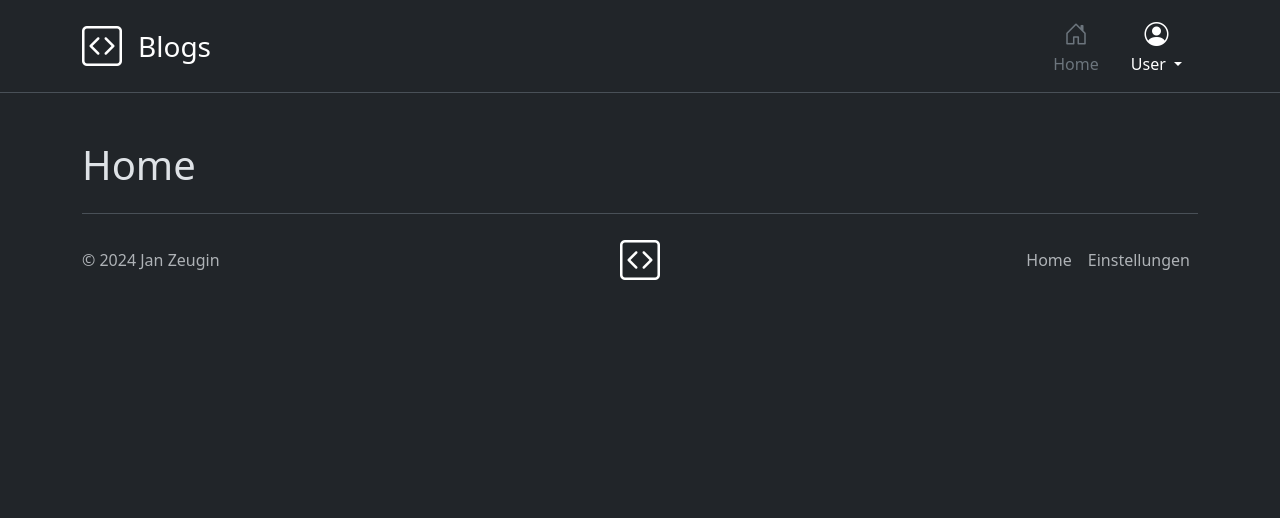
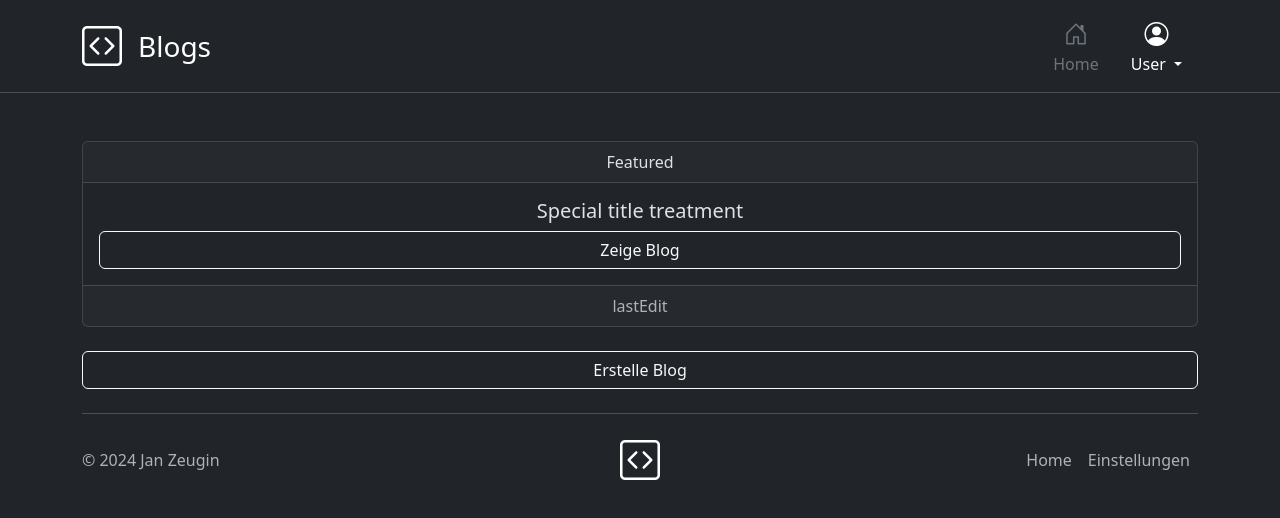
Before and after one commit to SingSang25/WTA-ATL-Frontend-Jan-zeugin, a Vue app: page / in a window 1280 px wide. Shown: the top 518 px of the page. Built offline with nearby package versions, Linux system fonts and the light colour scheme.

Commit message:
Aktualisiere Header.vue, um den Dropdown-Button zu ändern und den Logout-Button hinzuzufügen

```diff
--- /dev/null
+++ b/src/components/BlogCard.vue
@@ -0,0 +1,20 @@
+<template>
+    <div class="card text-center mb-4">
+        <div class="card-header">
+            Featured
+        </div>
+        <div class="card-body">
+            <h5 class="card-title">Special title treatment</h5>
+            <button type="button" class="btn btn-outline-light container">Zeige Blog</button>
+        </div>
+        <div class="card-footer text-body-secondary">
+            lastEdit
+        </div>
+    </div>
+</template>
+
+<script setup>
+
+
+
+</script>
--- a/src/components/Header.vue
+++ b/src/components/Header.vue
@@ -70,7 +70,9 @@
 
 import { onMounted } from 'vue';
 import axios from 'axios';
+
 import { localStorageToken, isAdmin, updateVariable } from '../services/headerUserManagment.js';
+import { router } from '../router/index.js';
 
 onMounted(() => {
     updateVariable();
--- a/src/views/Home.vue
+++ b/src/views/Home.vue
@@ -1,3 +1,9 @@
 <template>
-    <h1>Home</h1>
+    <BlogCard />
+    <button type="button" class="btn btn-outline-light container">Erstelle Blog</button>
 </template>
+
+<script setup>
+import BlogCard from '@/components/BlogCard.vue';
+
+</script>
--- a/src/views/SignUp.vue
+++ b/src/views/SignUp.vue
@@ -27,7 +27,7 @@
 import { onMounted } from 'vue';
 import { useRouter } from 'vue-router';
 import axios from 'axios';
-import { isAdmin, updateVariable } from '../services/headerUserManagment.js';
+import { updateVariable } from '../services/headerUserManagment.js';
 
 const router = useRouter();
 
@@ -43,20 +43,19 @@ const signUp = async () => {
     }
 
     let path = 'http://localhost:3000/auth/register';
-
+    let errorData = false;
     await axios.post(path, { username, email, password }).catch(error => {
         console.error('Error fetching users:', error);
         if (error.response.status === 400) {
+            errorData = true;
             alert('Email oder/und Benutzernamen bereits registriert');
             return;
         }
         alert('Sign Up fehlgeschlagen');
-        return;
     });
 
-    // Login
-    path = 'http://localhost:3000/auth/login';
-
+    if (!errorData) {
+        const path = 'http://localhost:3000/auth/login';
         await axios.post(path, { email, password })
             .then(response => {
                 response = response.data;
@@ -70,6 +69,7 @@ const signUp = async () => {
                 alert('Login fehlgeschlagen');
             });
     }
+};
 
 
 onMounted(() => {
```
Also changed, not shown: src/components/BlogDetailCard.vue (added, +27 -0 lines), src/components/CommentCard.vue (added, +15 -0 lines). Lines whose indentation alone changed are shown as unchanged.
